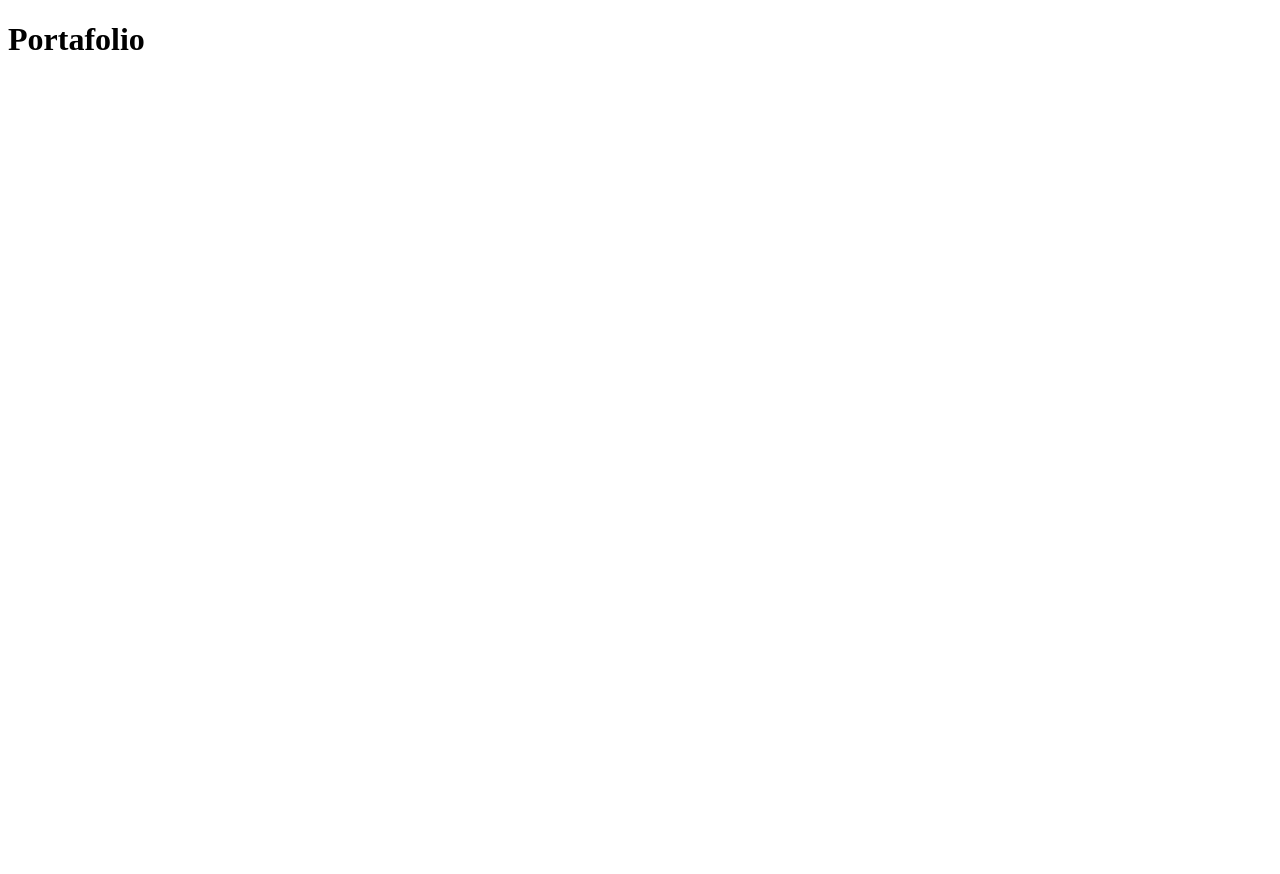
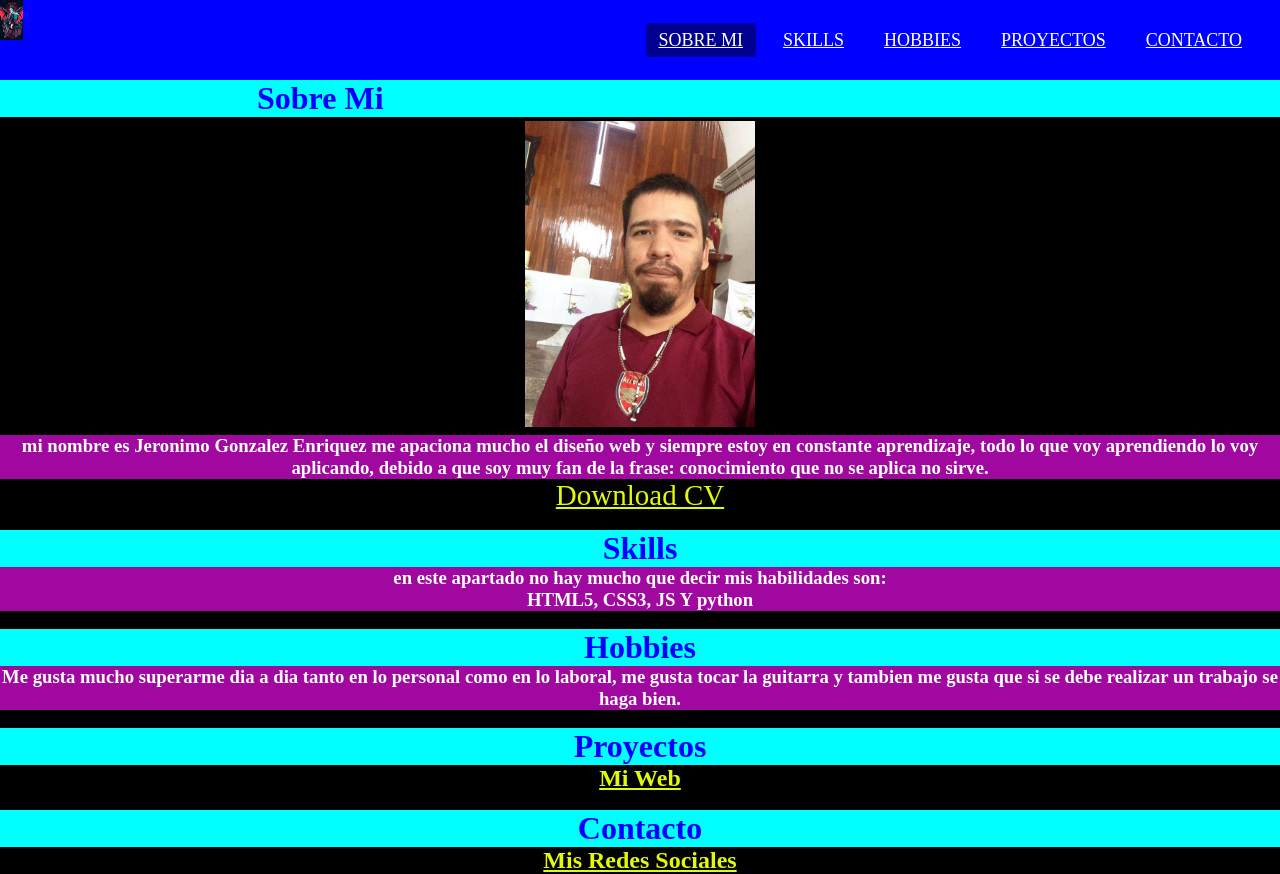
Before and after one commit to Vampysecurity2/portafolio, a plain HTML site: page index.html in a window 1280 px wide. Before the commit the page ends 800 px from the top, so only its background shows below. Drawn offline with Linux system fonts and the light colour scheme.

Commit message:
mi protafolio

```diff
--- /dev/null
+++ b/asset/css/magic.css
@@ -0,0 +1,50 @@
+*{
+    padding: 0;
+    margin: 0;
+}
+
+body{
+    background-color: black;
+    color: #00f000;
+
+}
+
+.presentacion{
+    background-color: gold;
+    color: blue;
+    align-items: left;
+}
+
+.prof{
+    display: flex;
+    justify-content: center;
+    padding: 4px;
+}
+
+h1{
+    text-align: center;
+    background-color: aqua;
+    color: blue;
+}
+
+h3{
+    text-align: center;
+    background-color: rgb(160, 8, 160);
+    color: white;
+}
+
+.contact{
+    display: flex;
+    justify-content: center;
+
+}
+
+.pro{
+    display: flex;
+    justify-content: center;
+}
+
+.lin{
+    background-color: rgb(2, 3, 2);
+    color: rgb(226, 250, 9);
+}
--- /dev/null
+++ b/asset/css/menu.css
@@ -0,0 +1,107 @@
+*{
+    padding: 0;
+    margin: 0;
+}
+
+
+
+nav{
+    background-color: blue;
+    height: 80px;
+    width: 100%;
+}
+
+.enlace{
+    position: absolute;
+    padding: 20px 50px;
+}
+
+.logo{
+    height: 40px;
+}
+
+nav ul{
+    float: right;
+    margin-right: 20px;
+}
+
+nav ul li{
+    display: inline-block;
+    line-height: 80px;
+    margin: 0 5px;
+}
+
+nav ul li a{
+    color: white;
+    font-size: 18px;
+    padding: 7px 13px;
+    border-radius: 3px;
+    text-transform: uppercase;
+}
+
+li a.active, li a:hover{
+    background: #000090;
+    transition: .5s;
+}
+
+.checkbtn{
+    font-size: 30px;
+    color: white;
+    float: right;
+    line-height: 80px;
+    margin-right: 40px;
+    cursor: pointer;
+    display: none;
+
+}
+
+#check{
+    display: none;
+}
+
+@media (max-width: 952px){
+    .enlace{
+        padding-left: 20px;
+    }
+    nav ul li a{
+        font-size: 16px;
+    }
+
+
+}
+
+@media (max-width: 850px){
+    .checkbtn{
+        display: block;
+    }
+
+    ul{
+        position: fixed;
+        width: 100%;
+        height: 100vh;
+        background: #2c3e52;
+        top: 80px;
+        left: -100%;
+        text-align: center;
+        transition: all .5s;
+        }
+    nav ul li{
+        display: block;
+        margin: 50px 0;
+        line-height: 30px;
+    }
+
+    nav ul li a{
+        font-size: 20px;
+    }
+
+    li a:hover, li a.active{
+        background: none;
+        color: red;
+    }
+    #check:checked ~ ul{
+        left: 0;
+    }
+
+
+}
--- a/index.html
+++ b/index.html
@@ -4,8 +4,65 @@
     <meta charset="UTF-8">
     <meta name="viewport" content="width=device-width, initial-scale=1.0">
     <title>Portafolio</title>
+    <link rel="stylesheet" href="asset/css/magic.css">
+    <link rel="stylesheet" href="asset/css/menu.css">
+    <link rel="stylesheet" href="https://cdnjs.cloudflare.com/ajax/libs/font-awesome/6.1.1/css/all.min.css" integrity="sha512-KfkfwYDsLkIlwQp6LFnl8zNdLGxu9YAA1QvwINks4PhcElQSvqcyVLLD9aMhXd13uQjoXtEKNosOWaZqXgel0g==" crossorigin="anonymous" referrerpolicy="no-referrer" />
+
+
 </head>
 <body>
-    <h1>Portafolio</h1>
+    <nav>
+        <input type="checkbox" id="check">
+        <label for="check" class="checkbtn">
+            <i class="fas fa-bars"></i>
+        </label>
+        <a href="#" class="enlace"></a>
+        <img src="asset/img/logo.jpg" alt="" width="23px" class="logo">
+        <ul>
+            <li><a class="active" href="#about">Sobre mi</a></li>
+            <li><a href="#skills">Skills</a></li>
+            <li><a href="#Hobbies">Hobbies</a></li>
+            <li><a href="#proyect">Proyectos</a></li>
+            <li><a href="#contact">Contacto</a></li>
+
+
+
+        </ul>
+    </nav>
+    <h1 id="about">Sobre Mi</h1>
+    <div class="prof">
+        <a href="asset/docs/photo_2024-04-06_08-20-45.jpg">
+        <img src="asset/docs/photo_2024-04-06_08-20-45.jpg" alt="perfil" width="230px"></a>
+
+
+    </div>
+    <h3>mi nombre es Jeronimo Gonzalez Enriquez me apaciona mucho el diseño web
+        y siempre estoy en constante aprendizaje, todo lo que voy aprendiendo lo voy aplicando,
+        debido a que soy muy fan de la frase: conocimiento que no se aplica no sirve.
+    </h3>
+    <center>
+    <a href="./asset/docs/cv.jpg" target="_blank" style="font-size: 29px;" class="lin"> Download CV </a> </center>
+    <br>
+    <h1 id="skills">Skills</h1>
+    <h3>en este apartado no hay mucho que decir mis habilidades son: <br>
+    HTML5, CSS3, JS Y python</h3>
+    <br>
+    <h1 id="Hobbies">Hobbies</h1>
+    <h3>Me gusta mucho superarme dia a dia tanto en lo personal como en lo laboral,
+        me gusta tocar la guitarra y tambien me gusta que si se debe realizar un trabajo se haga bien.
+    </h3>
+    <br>
+    <h1 #proyect>Proyectos</h1>
+    <div class="pro">
+        <h2><a href="https://vampysecurity2.github.io/git/" class="lin">Mi Web</a></h2>
+
+    </div>
+
+    <br>
+    <h1 id="contact">Contacto</h1>
+    <div class="contact">
+        <h2><a href="https://www.atom.bio/vampysecurity" class="lin">Mis Redes Sociales</a></h2>
+
+    </div>
 </body>
 </html>
```
Also changed, not shown: asset/docs/cv.jpg (added), asset/docs/photo_2024-04-06_08-20-45.jpg (added), asset/img/logo.jpg (added).
